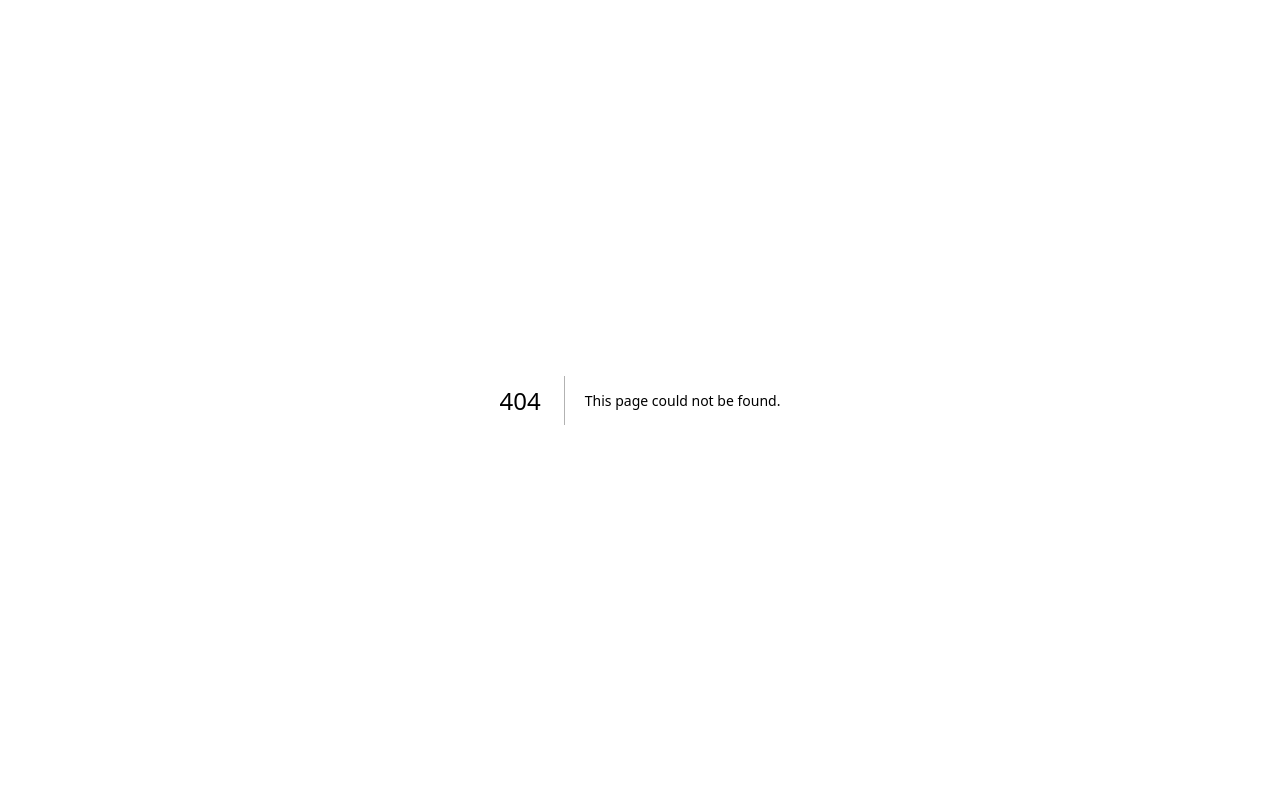
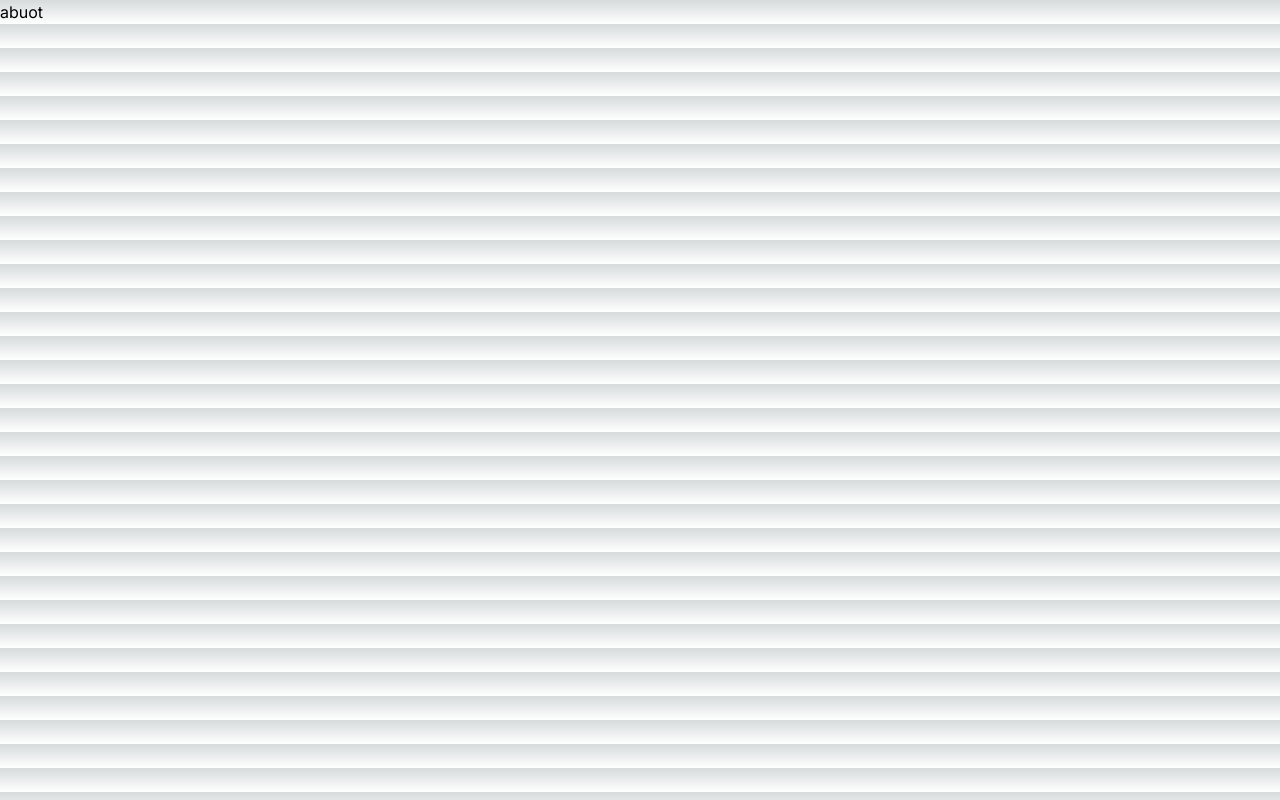
Before and after one commit to IcebergLettuc3/lettucehubnext, a Next.js app: page /about in a window 1280 px wide. Before the commit this address had no page. Built offline with nearby package versions, Linux system fonts and the light colour scheme.

Commit message:
adding about page

```diff
--- /dev/null
+++ b/src/app/about/page.tsx
@@ -0,0 +1,5 @@
+export default function heyPage () {
+    return (
+        <h1>abuot</h1>
+    )
+}
--- a/src/app/page.tsx
+++ b/src/app/page.tsx
@@ -1,6 +1,7 @@
 import Image from 'next/image'
 import Portfolio from './Portfolio'
 import Intro from './Intro'
+import Link from 'next/link'
 
 export default function Home() {
   return (
@@ -13,6 +14,7 @@
       width={500}
       height={300}
     />
+    <Link href="/about">About</Link>
     <Portfolio/>
     </div>
   )
```
